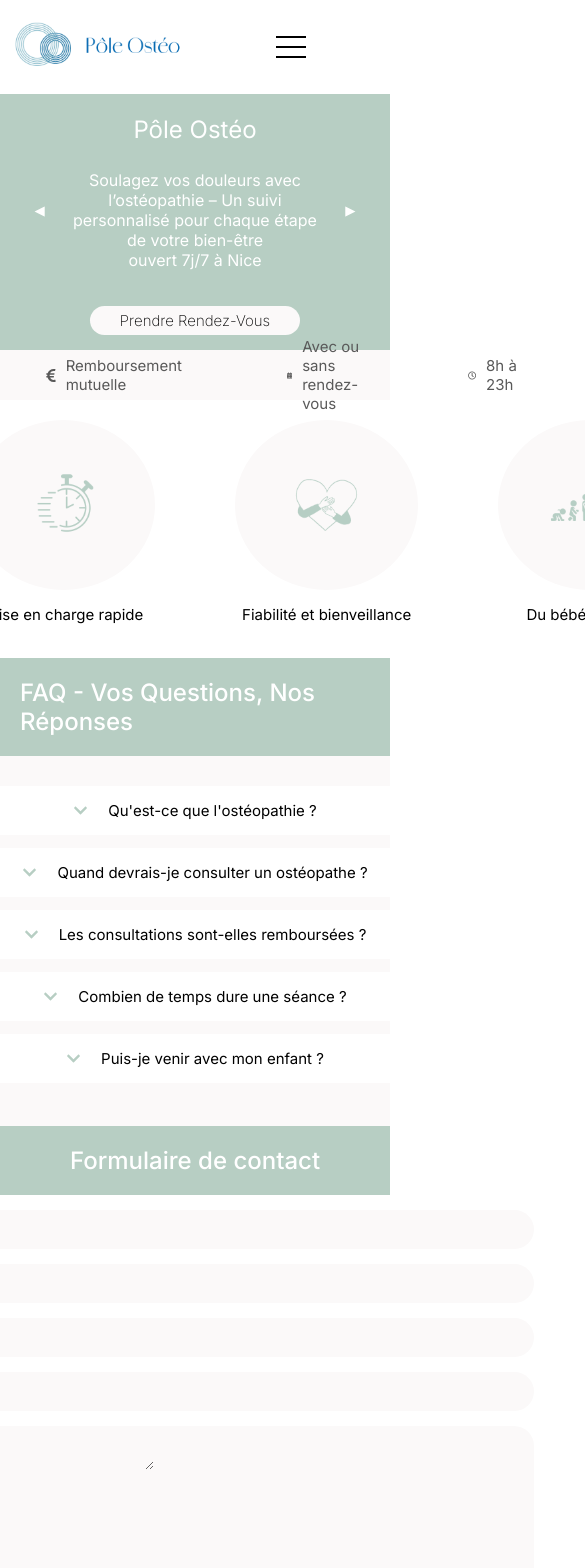
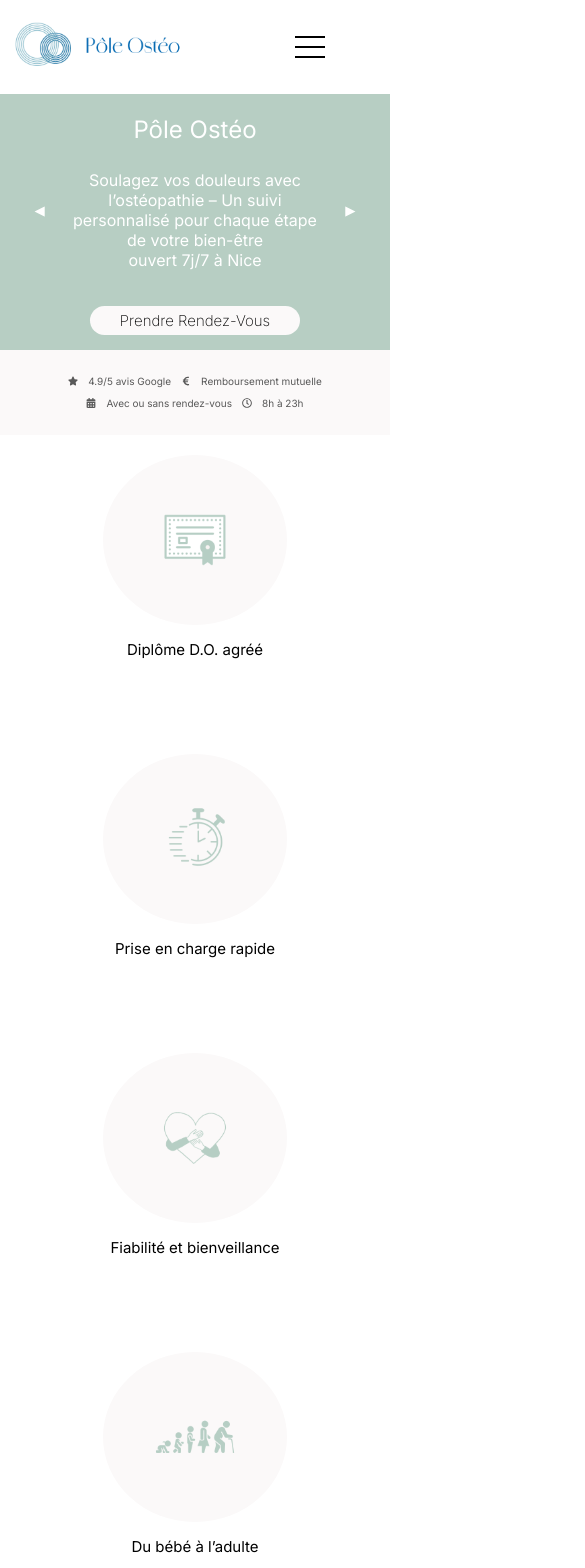
Before and after one commit to D-Fariello/Alois-Osteopath, a React (Vite) app in the folder osteopath-project/: page / in a window 390 px wide. Shown: the top 1568 px of the page, 585 px wide, since content can reach past the window. Built offline with nearby package versions, Linux system fonts and the light colour scheme; a web font is replaced by a local one.

Commit message:
style: Mobile Version styling (WIP)

```diff
--- a/osteopath-project/src/style/_base.scss
+++ b/osteopath-project/src/style/_base.scss
@@ -408,6 +408,7 @@
       cursor: pointer;
       width: 30px;
       height: 30px;
+      margin-left:10%;
 
       span {
         display: block;
@@ -440,4 +441,62 @@
       }
     }
   }
+
+  .general-info {
+    display: flex;
+    gap: 10px;
+    flex-wrap: wrap;
+    padding-bottom: 60px;
+
+    .info-item {
+      font-size: 10px;
+  }
 }
+
+  section.additional-info {
+    display: flex;
+    flex-direction: row;
+    align-items: center;
+    justify-content: center;
+    margin-top: 5%;
+    flex-wrap: wrap;
+}
+
+.faq-items {
+  display: flex;
+  flex-direction: column;
+  align-items: center;
+  background-color: #fbf9f9;
+  margin-top: 0;
+  padding-top: 30px;
+  padding-bottom: 30px;
+
+  .faq-question {
+    font-family: "Inter";
+    font-size: 10px;
+    width: 100%;
+}
+}
+
+form {
+  display: flex;
+  flex-direction: column;
+  flex-wrap: wrap;
+  align-content: center;
+
+  .names {
+    display: flex;
+    flex-direction: column;
+}
+.contacts {
+  display: flex;
+  flex-direction: column;
+}
+
+.message {
+  padding-right: 100px;
+}
+}
+
+
+}
```
